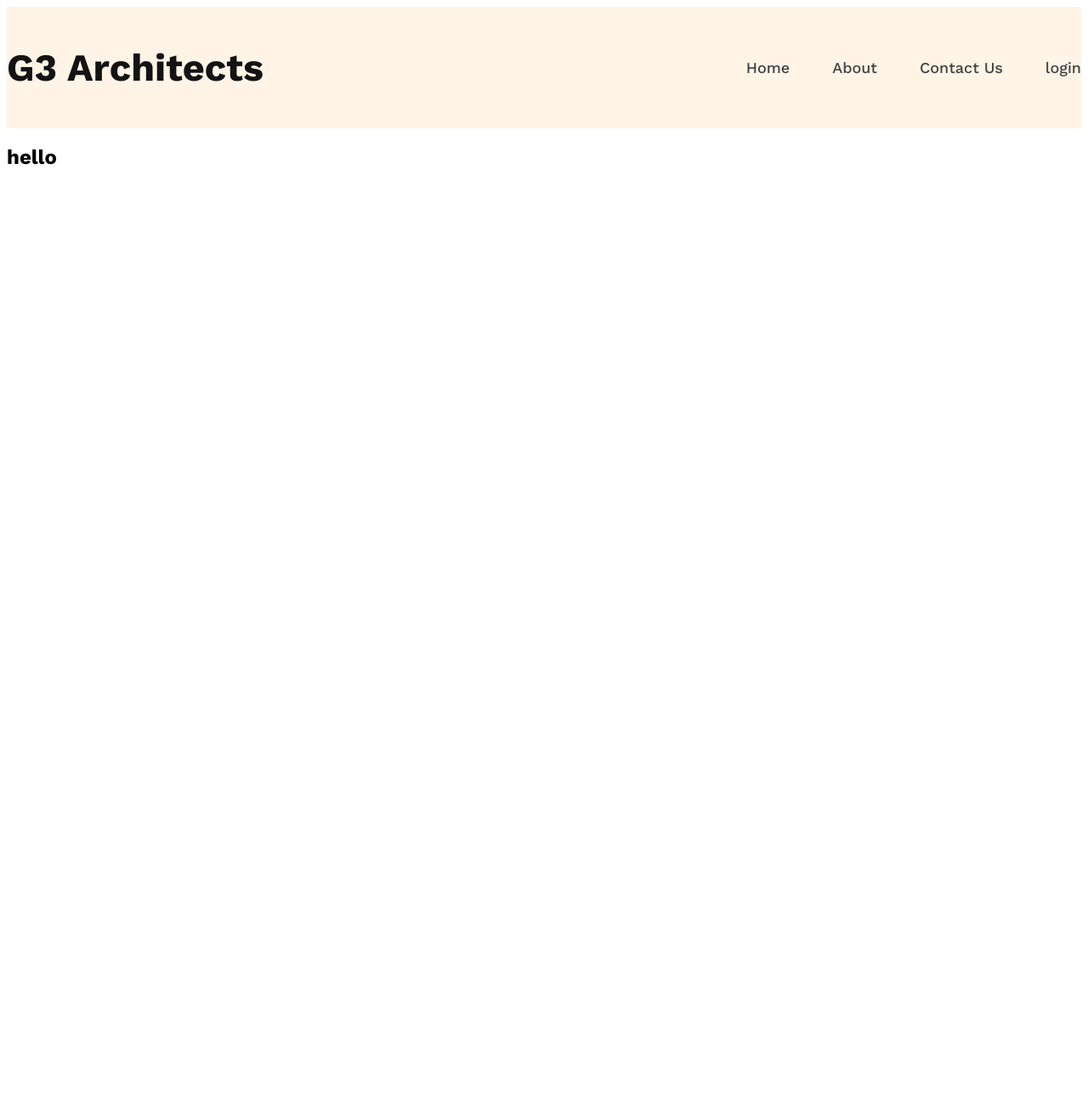
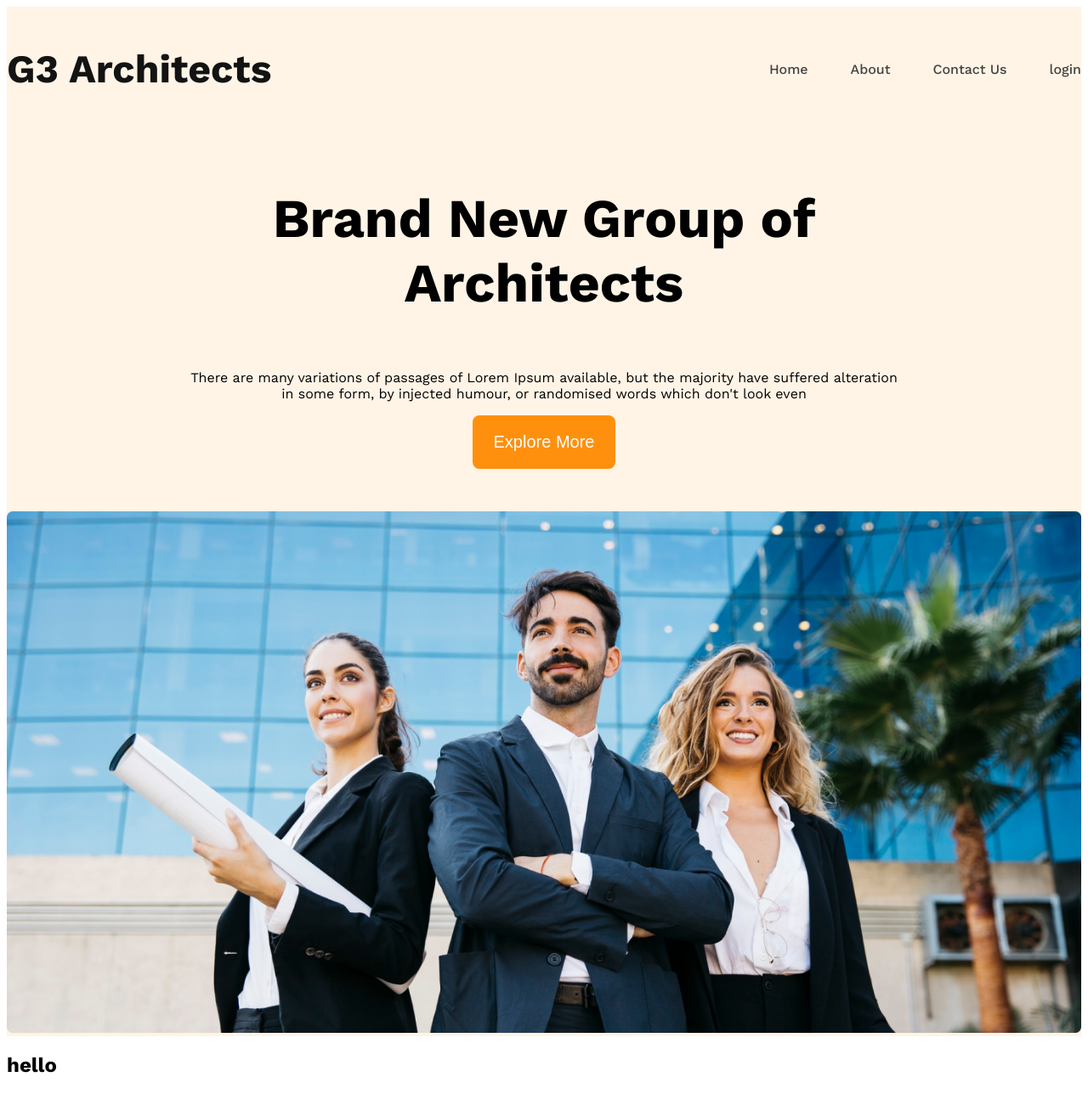
Before and after one commit to sabbirRashed/g3-Architect-responsive-Web, a plain HTML site: page index.html in a window 1280 px wide. Shown: the whole page at 85% size. Before the commit the page ends 800 px from the top, so only its background shows below. Drawn offline with nearby package versions, Linux system fonts and the light colour scheme.

Commit message:
added banner with style

```diff
--- a/Style/architect.css
+++ b/Style/architect.css
@@ -6,6 +6,11 @@
     font-optical-sizing: auto;
     font-weight: 400;
     font-style: normal;
+}
+
+*{
+    /* margin: 0;
+    padding: 0; */
 }
 
 
@@ -21,10 +26,6 @@
     background-color: rgba(255, 144, 14, 0.1);
 }
 
-.font-style {
-    font-size: 45px;
-    font-weight: 700;
-}
 
 .primary-color {
     color: #131313;
@@ -41,12 +42,29 @@
 }
 
 
+.btn-primary{
+    background-color:#FF900E ;
+    color:#FFFFFF ;
+    padding:20px 25px ;
+    font-size: 1.25rem;
+    font-weight: 600px;
+    border-radius: 8px;
+    border: none;
+}
+
+
 /* nav style */
 
 
 .navbar {
     justify-content: space-between;
     align-items: center;
+}
+
+
+.brand {
+    font-size: 2.9rem;
+    font-weight: 700;
 }
 
 
@@ -58,7 +76,7 @@
 
 
 .nav-links {
-    font-size: 18px;
+    font-size: 1rem;
     font-weight: 500;
 }
 
@@ -67,8 +85,32 @@
     text-decoration: none;
 }
 
+
 .navbar,.banner{
     max-width:1440px;
     margin: 0 auto;
     border: 2px soild green;
 }
+
+/* banner related style */
+.banner-content{
+    text-align: center;
+    max-width: 850px;
+    margin: 0 auto;
+    margin-bottom: 50px;
+}
+
+.banner-title{
+    font-size: 4rem ;
+    font-weight: 700;
+}
+
+
+.banner-img-container{
+    width: 100%;
+    margin: 0;
+}
+
+.banner-img{
+    width: 100%;
+}
--- a/index.html
+++ b/index.html
@@ -1,15 +1,17 @@
 <!DOCTYPE html>
 <html lang="en">
+
 <head>
     <meta charset="UTF-8">
     <meta name="viewport" content="width=device-width, initial-scale=1.0">
     <title>g3 Architect</title>
     <link rel="stylesheet" href="Style/architect.css">
 </head>
+
 <body class="work-sans-font">
     <header class="bg-light header-area">
         <nav class="navbar display-flex">
-            <h3 class="brand font-style primary-color">G3 Architects</h3>
+            <h3 class="brand primary-color">G3 Architects</h3>
             <ul class="nav-links secondary-color display-flex">
                 <li class="nav-item"><a href="" class="nav-link secondary-color">Home</a></li>
                 <li class="nav-item"><a href="" class="nav-link secondary-color">About</a></li>
@@ -18,6 +20,19 @@
             </ul>
         </nav>
         <div class="banner">
+            <div class="banner-content">
+                <h3 class="banner-title">Brand New
+                    Group of Architects
+                </h3>
+
+                <p class="banner-description">There are many variations of passages of Lorem Ipsum available, but the
+                    majority have suffered alteration in some form, by injected humour, or randomised words which don't
+                    look even</p>
+                <button class="btn-primary">Explore More</button>
+            </div>
+            <figure class="banner-img-container">
+                <img src="images/banner.png" alt="banner-image" class="banner-img">
+            </figure>
 
         </div>
     </header>
```
